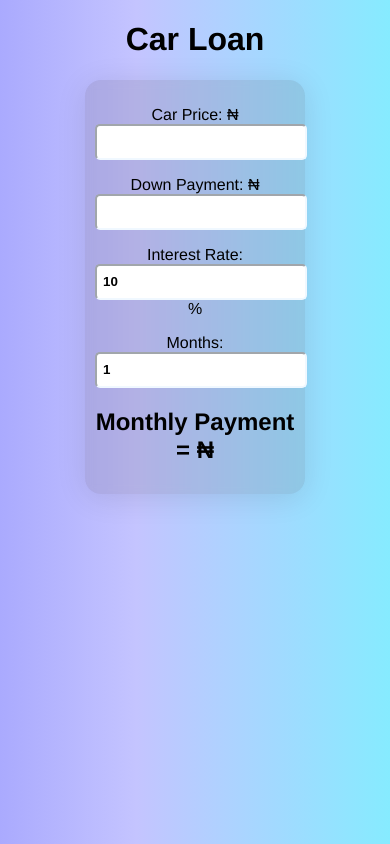
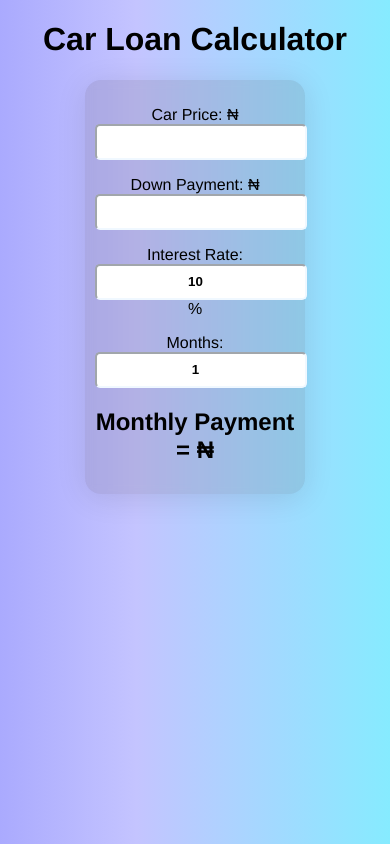
Before and after one commit to Brightbrightson/car_loan_calculator, a plain HTML site: page index.html in a window 390 px wide. Drawn offline with Linux system fonts and the light colour scheme.

Commit message:
aliging text center

```diff
--- a/index.html
+++ b/index.html
@@ -7,7 +7,7 @@
     <link rel="stylesheet" href="styles.css" />
     <title>Document</title>
   </head>
-  <h1>Car Loan</h1>
+  <h1>Car Loan Calculator</h1>
   <body>
     <div class="container">
       <p>
--- a/styles.css
+++ b/styles.css
@@ -37,15 +37,14 @@ input {
   border-radius: 5px;
   border-color: aliceblue;
   font-weight: bolder;
+  text-align: center;
 }
 @media screen and (max-width: 800px) {
-  body{
-      margin: 0;
-      padding: 0;
+  body {
+    margin: 0;
+    padding: 0;
   }
-    .container {
+  .container {
     width: 200px;
   }
-  input {
-
 }
```
